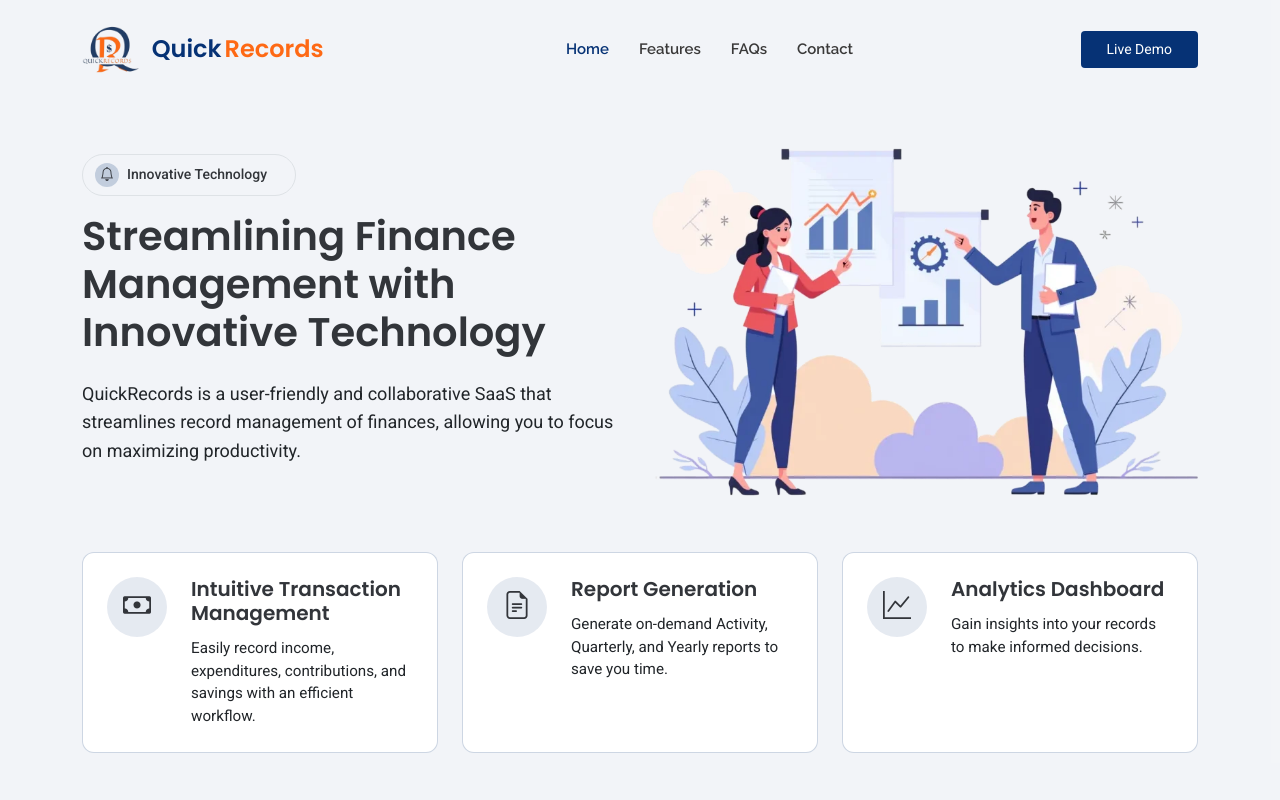
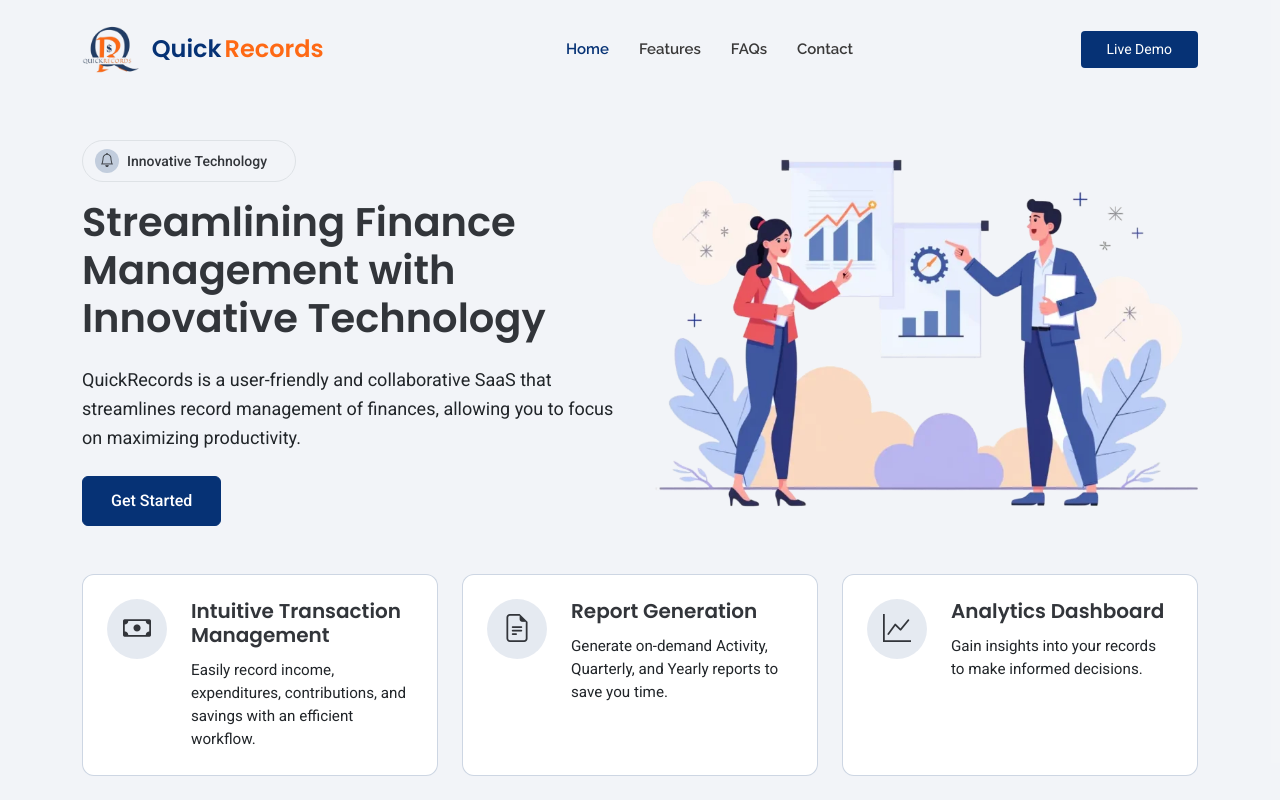
Before and after one commit to QuickRecordsTeam/quick-records-website, a React (Vite) app: page / in a window 1280 px wide. Shown: the top 800 px of the page. Built offline with nearby package versions, Linux system fonts and the light colour scheme.

Commit message:
add action button

```diff
--- a/src/components/Hero.tsx
+++ b/src/components/Hero.tsx
@@ -25,6 +25,11 @@ const Hero = () => {
                 streamlines record management of finances, allowing you to focus
                 on maximizing productivity.
               </p>
+              <div className="cta-wrapper">
+                <a href="#contact" className="btn btn-primary">
+                  Get Started
+                </a>
+              </div>
             </div>
 
             <div className="col-lg-6">
```
